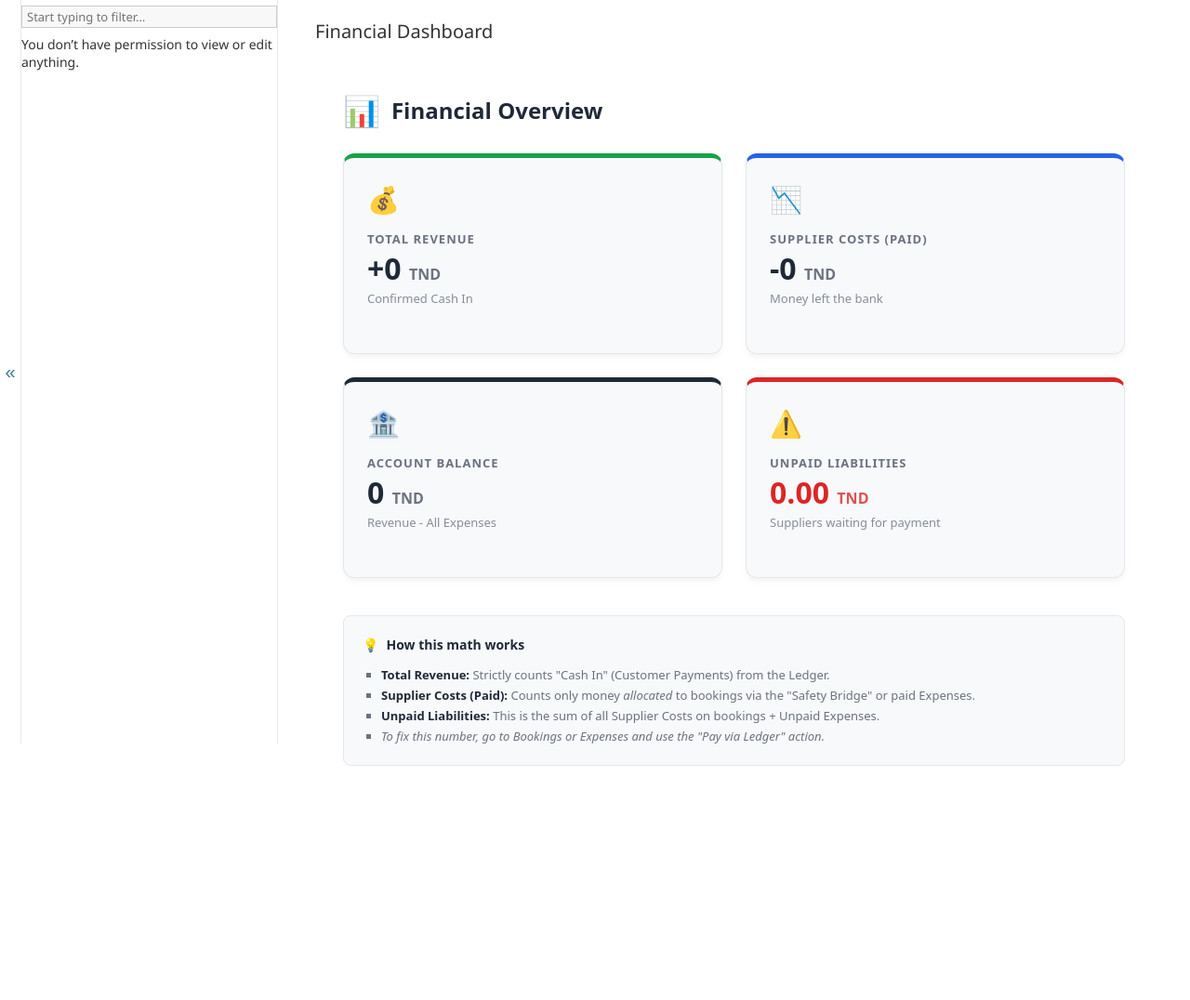
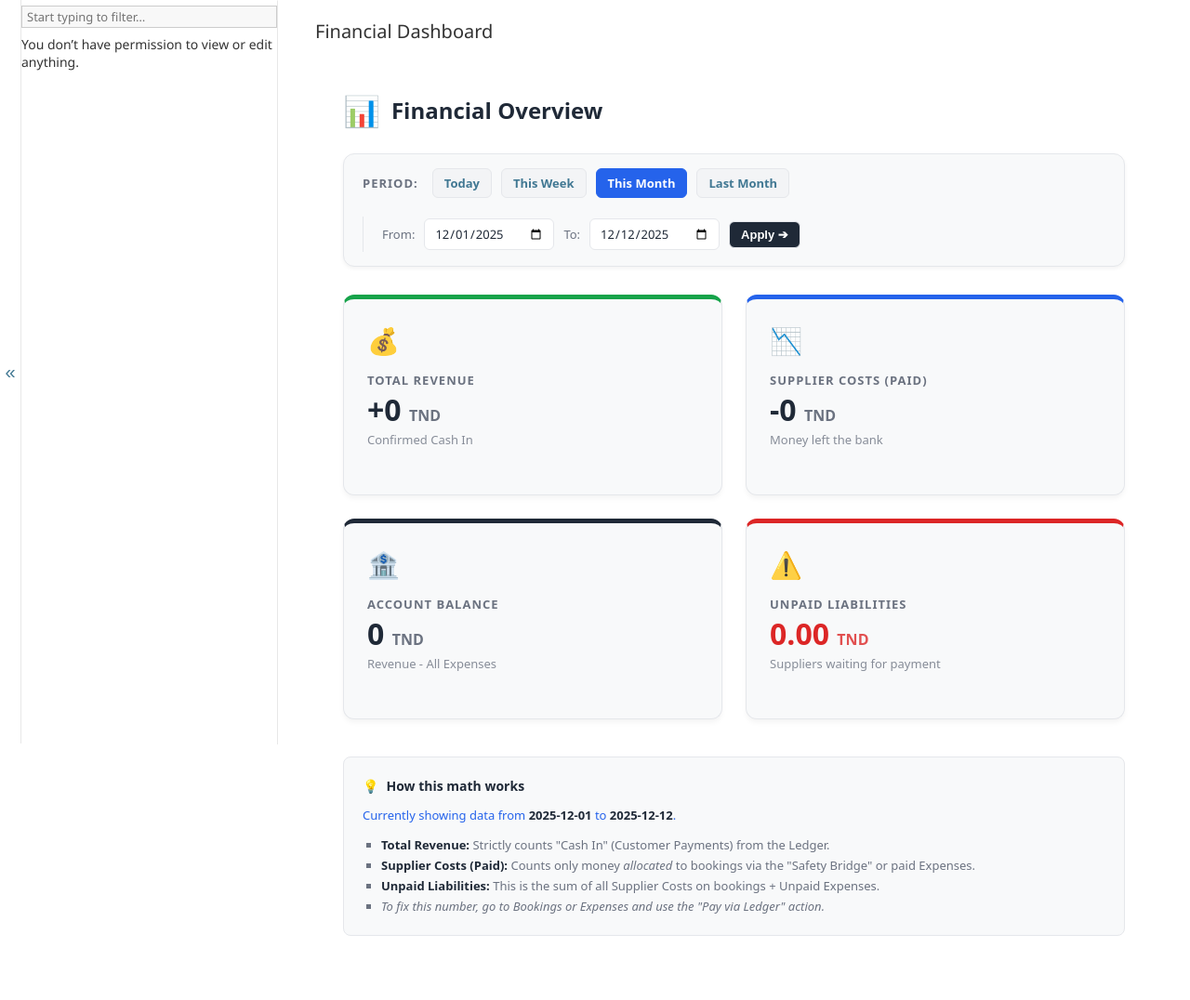
Before and after one commit to bedouifedy-oss/dima_voyage, a Django app: page /dashboard/ in a window 1280 px wide. Shown: the part 92-1168 px from the top of the page at 93% size. Before the commit the page ends 916 px from the top, so only its background shows below. Run offline with Django 5.2, Linux system fonts and the light colour scheme; the visitor is signed in with stand-in values (Sample User, id 1); data that the repository does not hold is empty.

Commit message:
feat: Add date filtering logic to financial dashboard

```diff
--- a/core/finance.py
+++ b/core/finance.py
@@ -19,55 +19,64 @@ class FinanceStats:
 
     # --- 1. TOTAL REVENUE (Green Card) ---
     @staticmethod
-    def get_gross_client_cash_in():
+    def get_gross_client_cash_in(start_date=None, end_date=None):
         """
         RAW CASH IN: Sum of all money received from clients.
         Source: LedgerEntry (Debit) where type='customer_payment'.
         """
-        return FinanceStats._safe_sum(
-            LedgerEntry.objects.filter(
-                entry_type__in=["customer_payment", "payment", "income"]
-            ),
-            "debit",
+        qs = LedgerEntry.objects.filter(
+            entry_type__in=["customer_payment", "payment", "income"]
         )
+
+        # Apply Date Filter if provided
+        if start_date and end_date:
+            qs = qs.filter(date__range=[start_date, end_date])
+
+        return FinanceStats._safe_sum(qs, "debit")
 
     # --- Helper for Refunds ---
     @staticmethod
-    def get_client_refunds():
+    def get_client_refunds(start_date=None, end_date=None):
         """Money returned to clients."""
-        return FinanceStats._safe_sum(
-            LedgerEntry.objects.filter(entry_type__in=["customer_refund", "refund"]),
-            "credit",
-        )
+        qs = LedgerEntry.objects.filter(entry_type__in=["customer_refund", "refund"])
+
+        if start_date and end_date:
+            qs = qs.filter(date__range=[start_date, end_date])
+
+        return FinanceStats._safe_sum(qs, "credit")
 
     # --- 2. SUPPLIER COSTS (Red Card) ---
     @staticmethod
-    def get_net_supplier_cost_paid():
+    def get_net_supplier_cost_paid(start_date=None, end_date=None):
         """
         Net Supplier Cost = (Money Paid Out) - (Money Returned/Credit)
         """
         qs = LedgerEntry.objects.filter(
             entry_type__in=["supplier_payment", "expense", "supplier_cost"]
         )
+
+        if start_date and end_date:
+            qs = qs.filter(date__range=[start_date, end_date])
+
         total_debits = FinanceStats._safe_sum(qs, "debit")
         total_credits = FinanceStats._safe_sum(qs, "credit")
         return total_debits - total_credits
 
     # --- 3. ACCOUNT BALANCE (White Card) ---
     @staticmethod
-    def get_net_cash_balance():
+    def get_net_cash_balance(start_date=None, end_date=None):
         """
         Strict Formula: (Total Revenue Cash) - (Refunds) - (Supplier Costs)
         This ensures it is mathematically identical to the other cards.
         """
         # A. Get the exact number shown in the Green Card
-        total_revenue_cash = FinanceStats.get_gross_client_cash_in()
+        total_revenue_cash = FinanceStats.get_gross_client_cash_in(start_date, end_date)
 
         # B. Get Refunds
-        refunds = FinanceStats.get_client_refunds()
+        refunds = FinanceStats.get_client_refunds(start_date, end_date)
 
         # C. Get the exact number shown in the Red Card
-        supplier_costs = FinanceStats.get_net_supplier_cost_paid()
+        supplier_costs = FinanceStats.get_net_supplier_cost_paid(start_date, end_date)
 
         # Calculation
         return total_revenue_cash - refunds - supplier_costs
--- a/core/templates/core/dashboard.html
+++ b/core/templates/core/dashboard.html
@@ -62,6 +62,66 @@
         gap: 12px;
     }
 
+    /* --- NEW: FILTER BAR STYLES --- */
+    .filter-bar {
+        background: var(--bg-card);
+        border: 1px solid var(--border-color);
+        border-radius: 12px;
+        padding: 15px 20px;
+        margin-bottom: 30px; /* Space before metrics */
+        display: flex;
+        flex-wrap: wrap;
+        gap: 20px;
+        align-items: center;
+        justify-content: space-between;
+        box-shadow: 0 2px 4px var(--shadow-color);
+    }
+
+    .filter-group {
+        display: flex;
+        align-items: center;
+        gap: 10px;
+        flex-wrap: wrap;
+    }
+
+    .filter-btn {
+        background: var(--btn-bg);
+        color: var(--btn-text);
+        border: 1px solid var(--border-color);
+        padding: 6px 12px;
+        border-radius: 6px;
+        font-size: 13px;
+        font-weight: 600;
+        text-decoration: none;
+        transition: all 0.2s;
+        cursor: pointer;
+    }
+
+    .filter-btn:hover {
+        background: var(--btn-hover);
+    }
+
+    .filter-btn.active {
+        background: var(--color-blue);
+        color: white;
+        border-color: var(--color-blue);
+    }
+
+    .date-input {
+        background: var(--bg-panel);
+        border: 1px solid var(--border-color);
+        color: var(--text-main);
+        padding: 6px 10px;
+        border-radius: 6px;
+        font-size: 13px;
+        outline: none;
+    }
+
+    .date-input:focus {
+        border-color: var(--color-blue);
+    }
+
+    /* --- METRICS GRID --- */
     .metrics-grid {
         display: grid;
         grid-template-columns: repeat(auto-fit, minmax(280px, 1fr));
@@ -179,6 +239,29 @@
         <span style="font-size: 32px;">📊</span> Financial Overview
     </h1>
 
+    <div class="filter-bar">
+        <div class="filter-group">
+            <span class="metric-label" style="margin:0; margin-right:5px;">Period:</span>
+            <a href="?period=today" class="filter-btn {% if period == 'today' %}active{% endif %}">Today</a>
+            <a href="?period=this_week" class="filter-btn {% if period == 'this_week' %}active{% endif %}">This Week</a>
+            <a href="?period=this_month" class="filter-btn {% if period == 'this_month' %}active{% endif %}">This Month</a>
+            <a href="?period=last_month" class="filter-btn {% if period == 'last_month' %}active{% endif %}">Last Month</a>
+        </div>
+
+        <form method="get" class="filter-group" style="border-left: 1px solid var(--border-color); padding-left: 20px;">
+            <input type="hidden" name="period" value="custom">
+
+            <label style="font-size: 13px; color: var(--text-sub);">From:</label>
+            <input type="date" name="date_from" value="{{ date_from }}" class="date-input" required>
+
+            <label style="font-size: 13px; color: var(--text-sub);">To:</label>
+            <input type="date" name="date_to" value="{{ date_to }}" class="date-input" required>
+
+            <button type="submit" class="filter-btn" style="background: var(--text-main); color: var(--bg-panel);">
+                Apply ➔
+            </button>
+        </form>
+    </div>
     <div class="metrics-grid">
 
         <div class="metric-card card-green">
@@ -239,6 +322,9 @@
         <div style="display:flex; align-items:center; gap:8px; margin-bottom:10px;">
             <span>💡</span> <strong>How this math works</strong>
         </div>
+        <div style="margin-bottom: 10px; font-size: 13px; color: var(--color-blue);">
+            Currently showing data from <strong>{{ date_from }}</strong> to <strong>{{ date_to }}</strong>.
+        </div>
         <ul style="margin: 0; padding-left: 20px;">
             <li><strong>Total Revenue:</strong> Strictly counts "Cash In" (Customer Payments) from the Ledger.</li>
             <li><strong>Supplier Costs (Paid):</strong> Counts only money <em>allocated</em> to bookings via the "Safety Bridge" or paid Expenses.</li>
@@ -248,5 +334,4 @@
     </div>
 
 </div>
-
 {% endblock %}
--- a/core/views.py
+++ b/core/views.py
@@ -1,4 +1,5 @@
 # core/views.py
+from datetime import datetime, timedelta
 from decimal import Decimal
 
 import weasyprint
@@ -10,6 +11,7 @@ from django.db.models.functions import Coalesce
 from django.http import HttpResponse, JsonResponse
 from django.shortcuts import get_object_or_404, redirect, render
 from django.template.loader import render_to_string
+from django.utils import timezone
 
 from .finance import FinanceStats
 from .forms import VisaFieldConfigurationForm, VisaForm
@@ -23,26 +25,64 @@ def financial_dashboard(request):
     # 1. Get Admin Context
     context = admin.site.each_context(request)
 
-    # 2. Fetch Raw Numbers
-    # CHANGE: We now use 'get_gross_client_cash_in' for the Revenue Card
-    raw_cash_in = FinanceStats.get_gross_client_cash_in()
+    # 2. Date Filtering Logic
+    today = timezone.now().date()
+    start_of_month = today.replace(day=1)
 
-    supplier_costs = FinanceStats.get_net_supplier_cost_paid()
-    balance = FinanceStats.get_net_cash_balance()
+    # Get parameters from URL (Default to 'this_month')
+    period = request.GET.get("period", "this_month")
+    date_from_str = request.GET.get("date_from")
+    date_to_str = request.GET.get("date_to")
+
+    # Calculate Range
+    if period == "today":
+        date_from = today
+        date_to = today
+    elif period == "yesterday":
+        date_from = today - timedelta(days=1)
+        date_to = date_from
+    elif period == "this_week":
+        date_from = today - timedelta(days=today.weekday())  # Monday
+        date_to = today
+    elif period == "this_month":
+        date_from = start_of_month
+        date_to = today
+    elif period == "last_month":
+        last_month_end = start_of_month - timedelta(days=1)
+        date_from = last_month_end.replace(day=1)
+        date_to = last_month_end
+    elif period == "custom" and date_from_str and date_to_str:
+        try:
+            date_from = datetime.strptime(date_from_str, "%Y-%m-%d").date()
+            date_to = datetime.strptime(date_to_str, "%Y-%m-%d").date()
+        except ValueError:
+            date_from, date_to = start_of_month, today
+    else:
+        date_from, date_to = start_of_month, today
+
+    # 3. Fetch Raw Numbers (Passing Dates to FinanceStats)
+    # We pass the calculated dates to your helper class
+    raw_cash_in = FinanceStats.get_gross_client_cash_in(date_from, date_to)
+    supplier_costs = FinanceStats.get_net_supplier_cost_paid(date_from, date_to)
+
+    # Unpaid Debt is a snapshot (Total owed right now), so we usually don't filter it by date
     unpaid_debt = FinanceStats.get_unpaid_liabilities()
 
-    # 3. Profit (Optional calculation for context)
-    # If you want Profit to be (Cash In - Costs), use this:
+    # Profit Calculation for this period
     cash_profit = raw_cash_in - supplier_costs
 
     context.update(
         {
             "title": "Financial Dashboard",
-            "total_revenue": raw_cash_in,  # <--- Shows Total Cash In
+            # Data
+            "total_revenue": raw_cash_in,
             "total_paid_to_suppliers": supplier_costs,
-            "current_balance": balance,
+            "current_balance": cash_profit,  # This acts as "Net Cash Flow" for the period
             "unpaid_debt": unpaid_debt,
-            "profit": cash_profit,
+            # Filter State (So the template knows which button is active)
+            "period": period,
+            "date_from": date_from.strftime("%Y-%m-%d"),
+            "date_to": date_to.strftime("%Y-%m-%d"),
         }
     )
 
```
